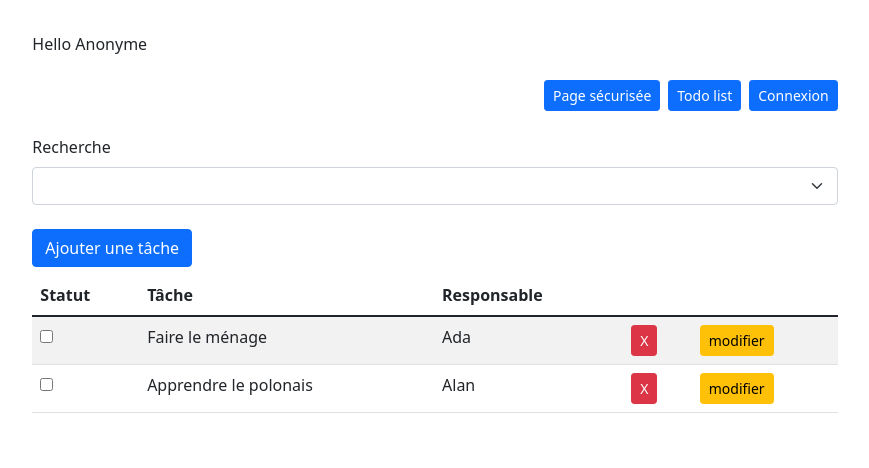
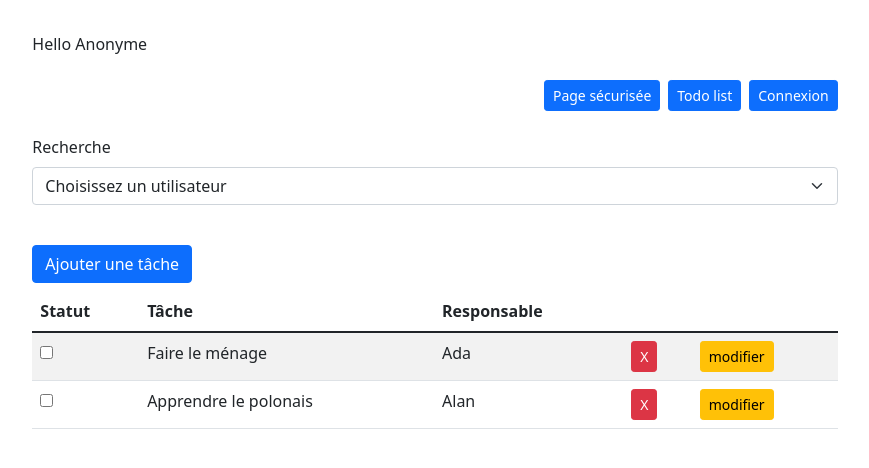
Before and after one commit to smaloron/angular-authentication-app, an Angular app: page /todo-list in a window 1280 px wide. Shown: the top 468 px of the page, without its empty margins (205-1074 px from the left). Built offline with nearby package versions, Linux system fonts and the light colour scheme.

Commit message:
Filtre des tâches

```diff
--- a/src/app/pages/todo/select-user/select-user.component.html
+++ b/src/app/pages/todo/select-user/select-user.component.html
@@ -2,6 +2,9 @@
     <label class="form-label">{{ label }}</label>
     <select class="form-select" [(ngModel)]="user"
     (change)="onUserSelect()">
+        <option *ngIf="firstOptionLabel != ''" value="">
+            {{ firstOptionLabel }}
+        </option>
         <option *ngFor="let user of security.userList" [value]="user.login">
             {{ user.userName }}
         </option>
--- a/src/app/pages/todo/select-user/select-user.component.ts
+++ b/src/app/pages/todo/select-user/select-user.component.ts
@@ -9,6 +9,7 @@ import { AuthenticationService } from 'src/app/services/authentication.service';
 export class SelectUserComponent implements OnInit {
 
   @Input() label: string = 'Responsable';
+  @Input() firstOptionLabel: string = '';
   @Input() user: string = '';
   @Output() userChange = new EventEmitter();
 
--- a/src/app/pages/todo/todo-list/todo-list.component.html
+++ b/src/app/pages/todo/todo-list/todo-list.component.html
@@ -1,5 +1,17 @@
 
-<app-select-user label="Recherche" [(user)]="taskService.search"></app-select-user>
+<div class="mb-3 row">
+    <app-select-user label="Recherche"
+        [(user)]="taskService.search"
+        firstOptionLabel="Choisissez un utilisateur"
+        (change)="taskService.filterTask()">
+    </app-select-user>
+    <!--
+    <button class="btn btn-primary btn-sm"
+        (click)="taskService.filterTask()">
+        Filtrer
+    </button>
+    -->
+</div>
 
 <button class="btn btn-primary mt-3 mb-2"
         routerLink="/todo-form">
@@ -16,7 +28,7 @@
         </tr>
     </thead>
     <tbody>
-        <tr *ngFor="let task of taskService.taskList">
+        <tr *ngFor="let task of taskService.filteredTaskList">
             <td>
                 <input type="checkbox"
                 [checked]="task.done">
--- a/src/app/services/todo.service.ts
+++ b/src/app/services/todo.service.ts
@@ -11,9 +11,13 @@ export class TodoService {
     new Todo({ taskName: 'Apprendre le polonais', done: false, id: 2, user: 'Alan' }),
   ];
 
+  filteredTaskList: Todo[] = [];
+
   search: string = '';
 
-  constructor() { }
+  constructor() {
+    this.filterTask();
+  }
 
   getNewTodo(): Todo {
     return new Todo();
@@ -35,4 +39,14 @@ export class TodoService {
     const task = this.taskList.find(item => item.id == id);
     return task || new Todo();
   }
+
+  filterTask(): void {
+    if (this.search) {
+      this.filteredTaskList = this.taskList.filter(
+        item => item.user == this.search
+      );
+    } else {
+      this.filteredTaskList = this.taskList;
+    }
+  }
 }
```
